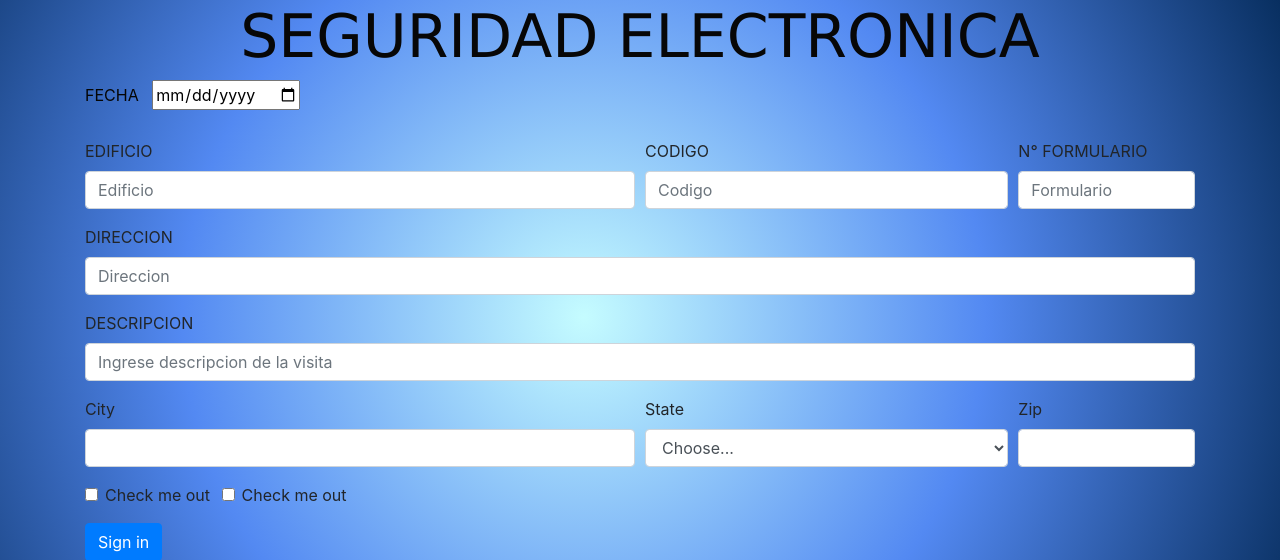
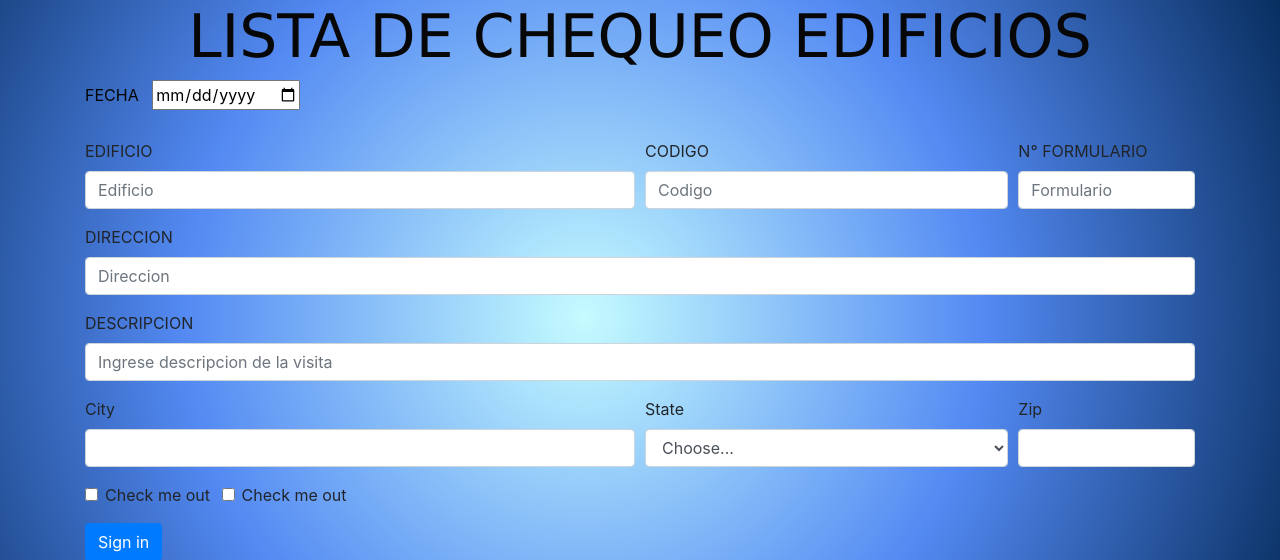
Before and after one commit to A05Chaves/instalaciones, a Django app: page /checkservir in a window 1280 px wide. Shown: the part 86-646 px from the top of the page. Run offline with Django 4.2, Linux system fonts and the light colour scheme; parts of the project's set-up code (start-up, migrations or seed data) failed here and were passed over; some libraries are stand-ins or nearby versions.

Commit message:
Update chequeo.html

```diff
--- a/app_instalaciones/templates/chequeo.html
+++ b/app_instalaciones/templates/chequeo.html
@@ -7,7 +7,7 @@ App_Sesur
 
 {% block content %}
 
-<h1 class="titulo1">SEGURIDAD ELECTRONICA</h1>
+<h1 class="titulo1">LISTA DE CHEQUEO EDIFICIOS</h1>
 <form>
     <div class="fecha">
         <label for="input">FECHA</label>&nbsp;&nbsp;
```
